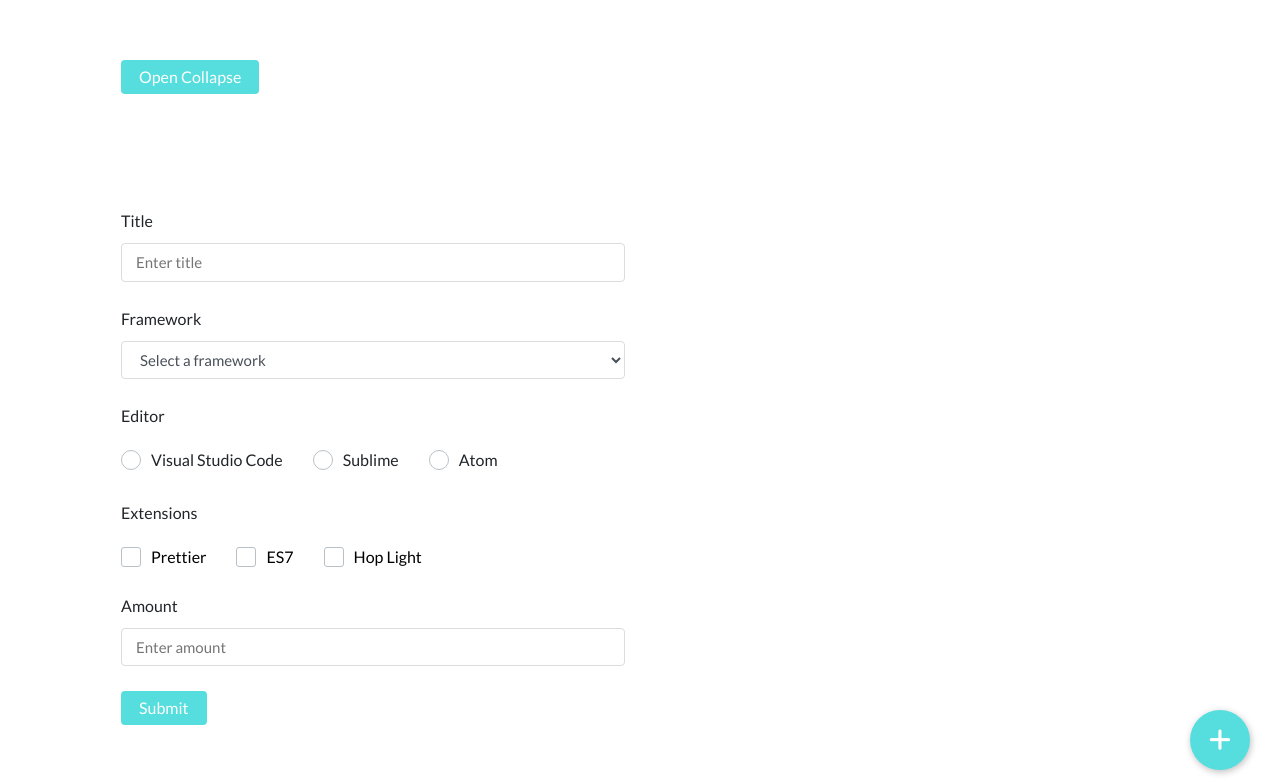
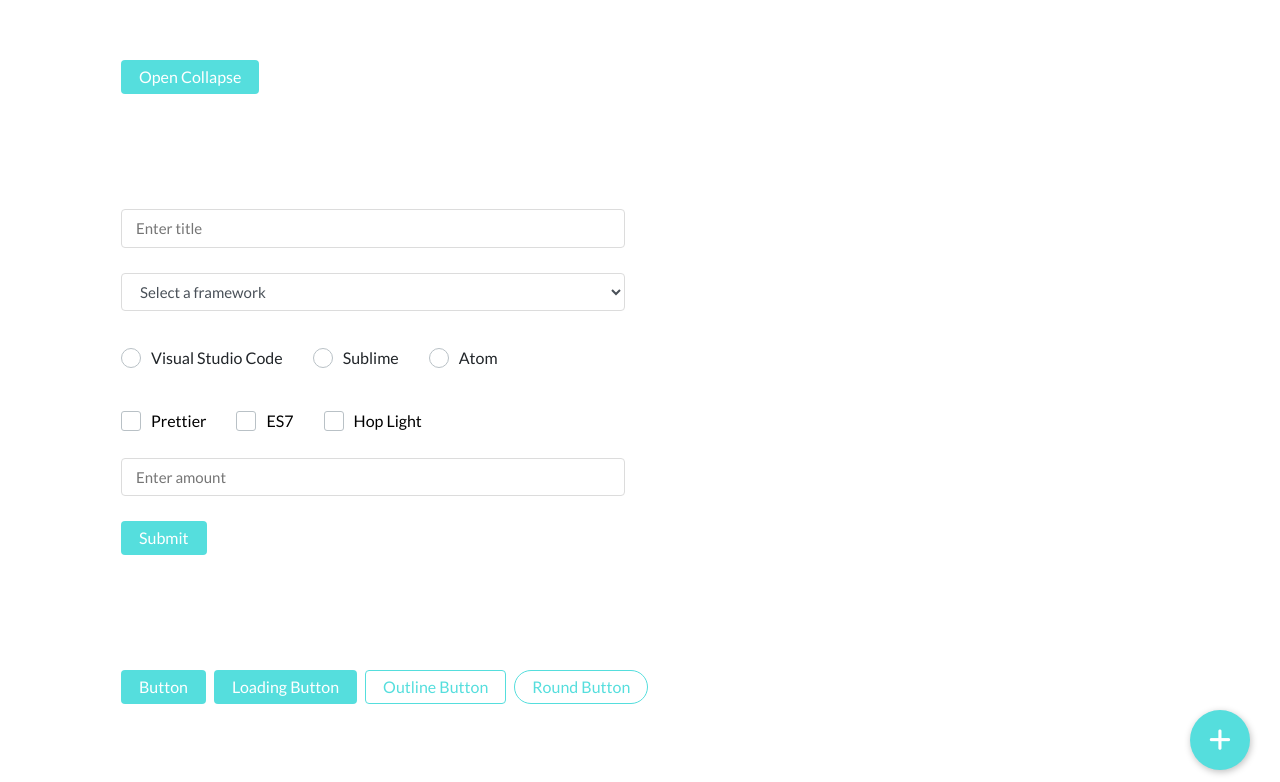
Before and after one commit to vicky-hill/crystal, a Next.js app: page / in a window 1280 px wide. Shown: the top 782 px of the page. Built offline with nearby package versions, Linux system fonts and the light colour scheme.

Commit message:
add clone children to form components

```diff
--- a/components/elements/Checkbox.js
+++ b/components/elements/Checkbox.js
@@ -32,30 +32,29 @@
     )
 }
 
-const Group = ({ children, name, label, onChange, error, values, setValues, stacked, disabled }) => {
+const Group = ({ children, name, label, noLabel, onChange, error, values, setValues, stacked, disabled }) => {
     const propsForChildren = { name, onChange, values, stacked };
     if (disabled) propsForChildren.disabled = true;
     if (!onChange && setValues) propsForChildren.onChange = (e) => setValues({ ...values, [e.target.name]: e.target.value })
-    children = passPropsToChildren(children, propsForChildren);
+
+    const renderChildren = () => {
+        return React.Children.map(children, (child) => {
+            return React.cloneElement(child, {
+                ...child.props,
+                ...propsForChildren
+            });
+        });
+    };
 
     return (
         <div className={`form__group ${error ? 'invalid' : ''}`}>
-            <label className='form__group-label' htmlFor={name}>{label}</label>
+            {!noLabel && <label className='form__group-label' htmlFor={name}>{label}</label>}
             <div className='form__group-checkboxes'>
-                {
-                    children
-                }
+                {renderChildren()}
             </div>
             <div className="form__group-feedback">{error}</div>
         </div>
     )
-}
-
-const passPropsToChildren = (children, props) => {
-    return React.Children.toArray(children).map((child) => ({
-        ...child,
-        props: { ...child.props, ...props }
-    }))
 }
 
 const handleWarnings = (children, onChange, name, value, values, stacked, disabled) => {
--- a/components/elements/Form.js
+++ b/components/elements/Form.js
@@ -2,12 +2,12 @@
 import InputComponent from './Input'
 import RadioComponent from './Radio';
 import CheckboxComponent from './Checkbox';
-import SelectComponent, { Option as OptionComponent} from './Select'
+import SelectComponent, { Option as OptionComponent } from './Select'
 
 
 const FormContext = createContext();
 
-const Form = ({ children, values, setValues, validation, onSubmit, onChange }) => {
+const Form = ({ children, values, setValues, validation, onSubmit, onChange, noLabel }) => {
     const [errors, setErrors] = useState({});
 
     // Ability to use a default onChange function within the form component
@@ -66,7 +66,7 @@
     // OnChange, OnSubmit, etc are optional functions passed to the Form component, and will be used instead if they are provided
 
     return (
-        <FormContext.Provider value={{ values, setValues, validation, errors, setErrors, handleChange }}>
+        <FormContext.Provider value={{ values, setValues, validation, noLabel, errors, setErrors, handleChange }}>
             <form onSubmit={handleSubmit}>
                 {children}
             </form>
@@ -117,7 +117,7 @@
    Text Input
 =================================== */
 export const TextInput = ({ name, label, placeholder, onChange, error, ...rest }) => {
-    const { values, handleChange, errors, setErrors } = useContext(FormContext);
+    const { values, handleChange, errors, setErrors, noLabel } = useContext(FormContext);
 
     label = getLabel(name, label);
     placeholder = getPlaceholder(name, placeholder);
@@ -134,6 +134,7 @@
             value={values[name]}
             onChange={getOnChange}
             label={label}
+            noLabel={noLabel}
             placeholder={placeholder}
             error={error}
             {...rest}
@@ -146,7 +147,7 @@
    Dollar Input
 =================================== */
 export const DollarInput = ({ name, label, placeholder, onChange, error, ...rest }) => {
-    const { values, handleChange, errors, setErrors } = useContext(FormContext);
+    const { values, handleChange, errors, setErrors, noLabel } = useContext(FormContext);
 
     label = getLabel(name, label);
     placeholder = getPlaceholder(name, placeholder);
@@ -163,6 +164,7 @@
             value={values[name]}
             onChange={getOnChange}
             label={label}
+            noLabel={noLabel}
             placeholder={placeholder}
             error={error}
             dollar
@@ -176,7 +178,7 @@
    Select
 =================================== */
 export const Select = ({ children, name, label, placeholder, onChange, error, disabled, ...rest }) => {
-    const { values, handleChange, errors, setErrors } = useContext(FormContext);
+    const { values, handleChange, errors, setErrors, noLabel } = useContext(FormContext);
 
     label = getLabel(name, label);
     error = getError(name, error, errors);
@@ -187,8 +189,8 @@
     }
 
     return (
-        <SelectComponent onChange={getOnChange} error={error} label={label} name={name} value={values[name]} disabled={disabled} placeholder={placeholder} {...rest} >
-            { children }
+        <SelectComponent onChange={getOnChange} error={error} label={label} noLabel={noLabel} name={name} value={values[name]} disabled={disabled} placeholder={placeholder} {...rest} >
+            {children}
         </SelectComponent>
     )
 }
@@ -204,7 +206,7 @@
    Radio Buttons
 =================================== */
 const RadioGroup = ({ children, name, label, placeholder, stacked, disabled, error, onChange, ...rest }) => {
-    const { values, handleChange, errors, setErrors } = useContext(FormContext);
+    const { values, handleChange, errors, setErrors, noLabel } = useContext(FormContext);
 
     label = getLabel(name, label);
     placeholder = getPlaceholder(name, placeholder);
@@ -218,14 +220,18 @@
     const propsForChildren = { name, stacked, onChange, values }
     if (disabled) propsForChildren.disabled = disabled;
 
-    children = React.Children.toArray(children).map((child) => ({
-        ...child,
-        props: { ...child.props, ...propsForChildren }
-    }))
+    const renderChildren = () => {
+        return React.Children.map(children, (child) => {
+            return React.cloneElement(child, {
+                ...child.props,
+                ...propsForChildren
+            });
+        });
+    };
 
     return (
-        <RadioComponent.Group name={name} label={label} onChange={getOnChange} error={error} values={values} stacked={stacked} {...rest}>
-            {children}
+        <RadioComponent.Group name={name} label={label} noLabel={noLabel} onChange={getOnChange} error={error} values={values} stacked={stacked} {...rest}>
+            {renderChildren()}
         </RadioComponent.Group>
     )
 }
@@ -245,7 +251,7 @@
    Checkboxes
 =================================== */
 const CheckGroup = ({ children, name, label, placeholder, stacked, disabled, error, onChange, ...rest }) => {
-    const { values, handleChange, errors, setErrors } = useContext(FormContext);
+    const { values, handleChange, errors, setErrors, noLabel } = useContext(FormContext);
 
     label = getLabel(name, label);
     placeholder = getPlaceholder(name, placeholder);
@@ -256,17 +262,21 @@
         resetErrors(errors, setErrors, name);
     }
 
-    const propsForChildren = {name, stacked, onChange, values }
+    const propsForChildren = { name, stacked, onChange, values }
     if (disabled) propsForChildren.disabled = disabled;
 
-    children = React.Children.toArray(children).map((child) => ({
-        ...child,
-        props: { ...child.props, ...propsForChildren }
-    }))
+    const renderChildren = () => {
+        return React.Children.map(children, (child) => {
+            return React.cloneElement(child, {
+                ...child.props,
+                ...propsForChildren
+            });
+        });
+    };
 
     return (
-        <CheckboxComponent.Group name={name} label={label} onChange={getOnChange} error={error} values={values} stacked={stacked} {...rest}>
-            {children}
+        <CheckboxComponent.Group name={name} label={label} noLabel={noLabel} onChange={getOnChange} error={error} values={values} stacked={stacked} {...rest}>
+            {renderChildren()}
         </CheckboxComponent.Group>
     )
 }
--- a/components/elements/Input.js
+++ b/components/elements/Input.js
@@ -1,6 +1,6 @@
 import React from 'react'
 
-const Input = ({ number, dollar, name, label, onChange, value, error, placeholder, ...rest }) => {
+const Input = ({ number, dollar, name, label, onChange, value, error, placeholder, noLabel, ...rest }) => {
 
     const preventMinus = (e) => {
         if (e.code === 'Minus') {
@@ -65,7 +65,7 @@
 
     return (
         <div className={`form__group ${error ? 'invalid' : ''}`}>
-            <label className='form__group-label' htmlFor={name}>{label}</label>
+            { !noLabel && <label className='form__group-label' htmlFor={name}>{label}</label> }
             {
                 number ? NumberInput : dollar ? DollarInput : TextInput
             }
--- a/components/elements/Radio.js
+++ b/components/elements/Radio.js
@@ -31,31 +31,29 @@
     )
 }
 
-const Group = ({ children, name, label, onChange, error, values, setValues, stacked, disabled }) => {
+const Group = ({ children, name, label, noLabel, onChange, error, values, setValues, stacked, disabled }) => {
     const propsForChildren = { name, onChange, values, stacked };
     if (disabled) propsForChildren.disabled = true;
     if (!onChange && setValues) propsForChildren.onChange = (e) => setValues({ ...values, [e.target.name]: e.target.value })
 
-    children = passPropsToChildren(children, propsForChildren);
+    const renderChildren = () => {
+        return React.Children.map(children, (child) => {
+            return React.cloneElement(child, {
+                ...child.props,
+                ...propsForChildren
+            });
+        });
+    };
 
     return (
         <div className={`form__group ${error ? 'invalid' : ''}`}>
-            <label className='form__group-label' htmlFor={name}>{label}</label>
+            {!noLabel && <label className='form__group-label' htmlFor={name}>{label}</label>}
             <div className='form__group-radios'>
-                {
-                    children
-                }
+                {renderChildren()}
             </div>
             <div className="form__group-feedback">{error}</div>
         </div>
     )
-}
-
-const passPropsToChildren = (children, props) => {
-    return React.Children.toArray(children).map((child) => ({
-        ...child,
-        props: { ...child.props, ...props }
-    }))
 }
 
 Radio.Group = Group
--- a/components/elements/Select.js
+++ b/components/elements/Select.js
@@ -1,14 +1,14 @@
 import React from 'react'
 
-const Select = ({ children, onChange, error, label, name, value, disabled, placeholder, ...rest }) => {
+const Select = ({ children, onChange, error, label, noLabel, name, value, disabled, placeholder, ...rest }) => {
 
     return (
         <div className={`form__group ${error ? 'invalid' : ''}`}>
-            <label className='form__group-label' htmlFor={name}>{label}</label>
+            {!noLabel && label && <label className='form__group-label' htmlFor={name}>{label}</label>}
 
             <select className="form__group-input" value={value} onChange={onChange} name={name} id={name} disabled={disabled} {...rest}>
-                <option value="" defaultValue disabled>{placeholder ? placeholder : `Select a ${label.toLowerCase()}`}</option>
-                { children }
+                <option value="" defaultValue disabled>{placeholder ? placeholder : `Select a ${name.toLowerCase()}`}</option>
+                {children}
             </select>
 
             <div className="form__group-feedback">{error}</div>
--- a/components/sections/Form.section.js
+++ b/components/sections/Form.section.js
@@ -38,6 +38,7 @@
                         values={values}
                         setValues={setValues}
                         onSubmit={onSubmit}
+                        noLabel
                     >
                         <TextInput name="title" />
 
```
